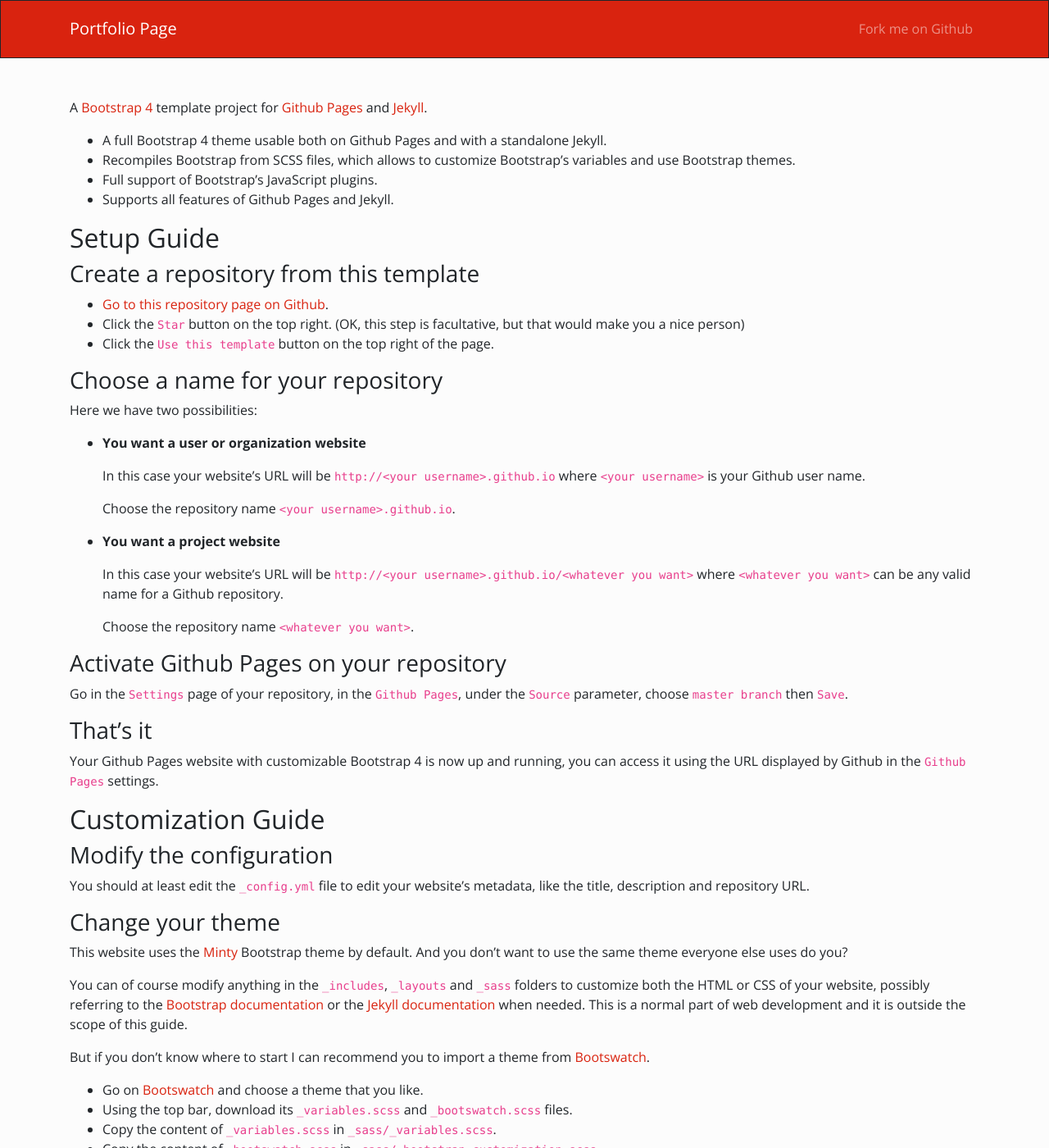
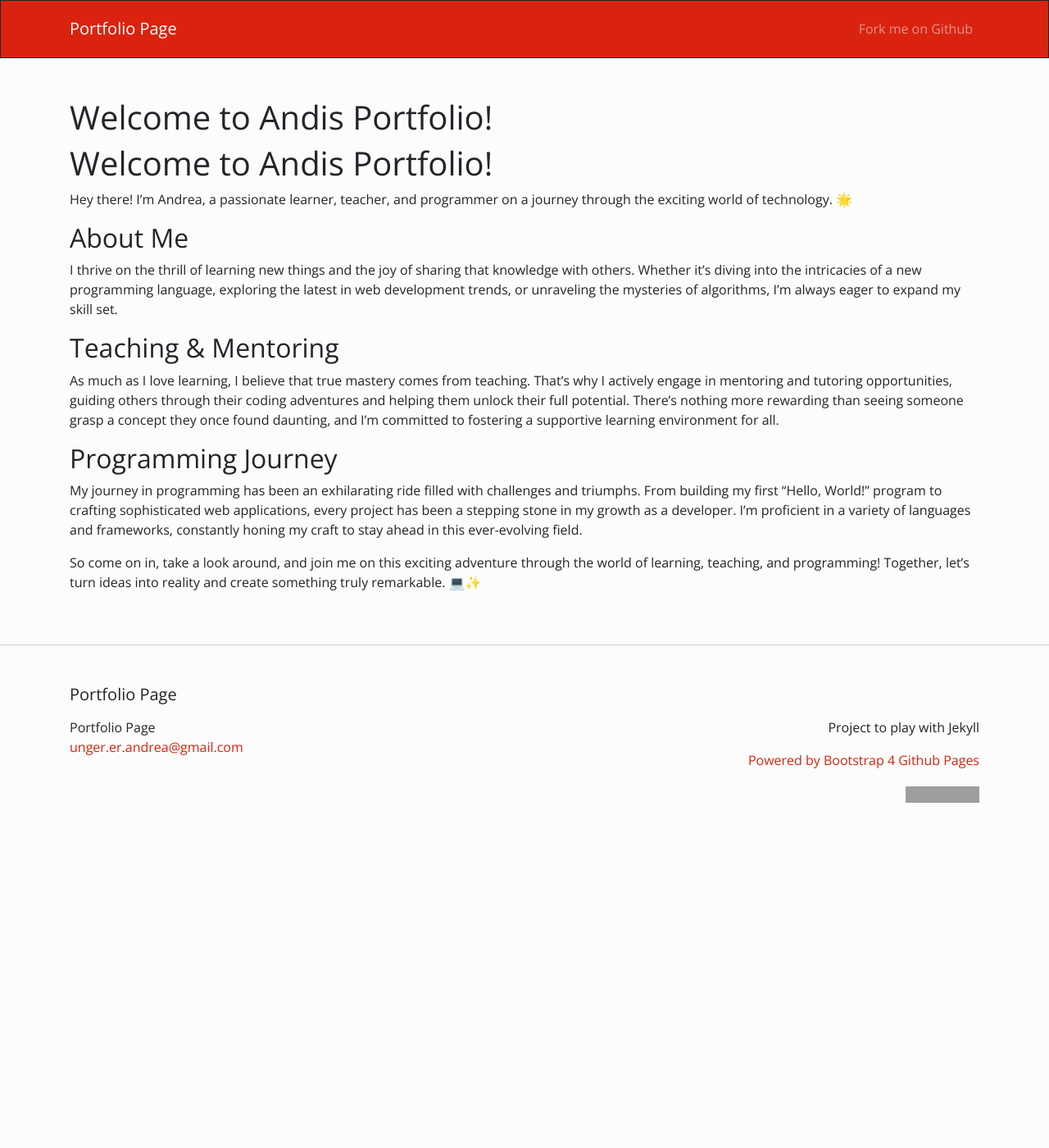
Before and after one commit to andirea19/andirea.github.io, a Jekyll site: the page built from index.md, in a window 1280 px wide and 1400 px high. Shown: the whole window at 82% size. Built offline with Jekyll 4.4.1, drawn with Linux system fonts in a browser that asks for light colours; our own code applies the rules of GitHub Pages for plain Markdown files; some of the changed text lies outside the part shown; grey boxes are pictures that could not be loaded.

Commit message:
Update index.md
added emojis for pizzazz

```diff
--- a/index.md
+++ b/index.md
@@ -1,106 +1,17 @@
+# Welcome to Andis Portfolio!
 
-A [Bootstrap 4](https://getbootstrap.com/) template project for [Github Pages](https://pages.github.com/) and [Jekyll](https://jekyllrb.com/).
+Hey there! I'm Andrea, a passionate learner, teacher, and programmer on a journey through the exciting world of technology. 🌟
 
-* A full Bootstrap 4 theme usable both on Github Pages and with a standalone Jekyll.
-* Recompiles Bootstrap from SCSS files, which allows to customize Bootstrap's variables and use Bootstrap themes.
-* Full support of Bootstrap's JavaScript plugins.
-* Supports all features of Github Pages and Jekyll.
+## About Me
 
-## Setup Guide
+I thrive on the thrill of learning new things and the joy of sharing that knowledge with others. Whether it's diving into the intricacies of a new programming language, exploring the latest in web development trends, or unraveling the mysteries of algorithms, I'm always eager to expand my skill set.
 
-### Create a repository from this template
+## Teaching & Mentoring
 
-* [Go to this repository page on Github](https://github.com/nicolas-van/bootstrap-4-github-pages).
-* Click the `Star` button on the top right. (OK, this step is facultative, but that would make you a nice person)
-* Click the `Use this template` button on the top right of the page.
+As much as I love learning, I believe that true mastery comes from teaching. That's why I actively engage in mentoring and tutoring opportunities, guiding others through their coding adventures and helping them unlock their full potential. There's nothing more rewarding than seeing someone grasp a concept they once found daunting, and I'm committed to fostering a supportive learning environment for all.
 
-### Choose a name for your repository
+## Programming Journey
 
-Here we have two possibilities:
+My journey in programming has been an exhilarating ride filled with challenges and triumphs. From building my first "Hello, World!" program to crafting sophisticated web applications, every project has been a stepping stone in my growth as a developer. I'm proficient in a variety of languages and frameworks, constantly honing my craft to stay ahead in this ever-evolving field.
 
-* **You want a user or organization website**
-
-  In this case your website's URL will be `http://<your username>.github.io` where `<your username>` is your Github user name.
-
-  Choose the repository name `<your username>.github.io`.
-
-* **You want a project website**
-
-  In this case your website's URL will be `http://<your username>.github.io/<whatever you want>` where `<whatever you want>` can be any valid name for a Github repository.
-
-  Choose the repository name `<whatever you want>`.
-
-### Activate Github Pages on your repository
-
-Go in the `Settings` page of your repository, in the `Github Pages`, under the `Source` parameter, choose `master branch` then `Save`.
-
-### That's it
-
-Your Github Pages website with customizable Bootstrap 4 is now up and running, you can access it using the URL displayed by Github in the `Github Pages` settings.
-
-## Customization Guide
-
-### Modify the configuration
-
-You should at least edit the `_config.yml` file to edit your website's metadata, like the title, description and repository URL.
-
-### Change your theme
-
-This website uses the [Minty](https://bootswatch.com/minty/) Bootstrap theme by default. And you don't want to use the same theme everyone else uses do you?
-
-You can of course modify anything in the `_includes`, `_layouts` and `_sass` folders to customize both the HTML or CSS of your website, possibly referring to the [Bootstrap documentation](https://getbootstrap.com/) or the [Jekyll documentation](https://jekyllrb.com/) when needed. This is a normal part of web development and it is outside the scope of this guide.
-
-But if you don't know where to start I can recommend you to import a theme from [Bootswatch](https://bootswatch.com/).
-
-* Go on [Bootswatch](https://bootswatch.com/) and choose a theme that you like.
-* Using the top bar, download its `_variables.scss` and `_bootswatch.scss` files.
-* Copy the content of `_variables.scss` in `_sass/_variables.scss`.
-* Copy the content of `_bootswatch.scss` in `_sass/_bootstrap_customization.scss`.
-
-That's it, you now have a totally different appearance for you website.
-
-### Modify the content
-
-You probably don't want the present guide to be the front page of your website, so you should edit the `index.md` file. You probably also want to edit or delete the `CONTRIBUTING.md`, `README.md` and `LICENSE.md` files.
-
-Aside from that you can of course create new pages and posts like with any Jekyll website by refering to the [Jekyll documentation](https://jekyllrb.com/).
-
-### Run Jekyll on your computer to speed up testing
-
-Editing your website's content or theme directly on Github is completely possible but, due to the time Github Pages takes to update your website, it will probably be much more effective to work using a local Jekyll installation.
-
-To do so:
-
-* Install the [requirements for Jekyll](https://jekyllrb.com/docs/installation/).
-* Type `bundle install` at the root of your project to install the necessary Ruby dependencies.
-* Type `bundle exec jekyll serve` to launch the test Jekyll web server that will re-compile your work if you edit it.
-* You can then open `http://localhost:4000` in your web browser to see your work-in-progress website.
-
-Please note that, to ensure maximum compatibility with Github Pages, the `Gemfile` of this project references the `github-pages` gem, not Jekyll directly. This implies some differences in behavior compared to the official documentation of Jekyll.
-
-## Known issues
-
-* Bootstrap 4 should normally be post-processed using [Autoprefixer](https://github.com/postcss/autoprefixer). Even if it is possible to use autoprefixer with Jekyll, it is not possible with a classic Github Pages installation without adding some kind of pre-processing before publication. Since this project mostly aims compatibility with Github Pages I prefer to keep it that way. The consequences of this choice is that some Bootstrap features could not work as expected on older browsers.
-
-## How to contribute
-
-Like this project ? [Consider adding a star on Github](https://github.com/nicolas-van/bootstrap-4-github-pages).
-
-[You can also see the contribution guide](https://github.com/nicolas-van/bootstrap-4-github-pages/blob/master/CONTRIBUTING.md).
-
-## Websites using Bootstrap 4 Github Pages
-
-* [My personal blog](https://nicolas-van.github.io/)
-* [the wavelet's profile](https://thewavelet.github.io/)
-* [William Moore's website](https://will2bill.com/)
-* [roseblood.github.io](https://roseleblood.github.io/)
-* [borislouis.github.io](https://borislouis.github.io/)
-* [dariusnwadike.github.io](https://dariusnwadike.github.io/)
-* [libcoap.net](https://libcoap.net/)
-
-## Other Github Pages related projects
-
-I'm a fan of Github Pages for the possibilities it offers to anyone to publish a website for free. I have multiple projects that could be of interest if that's your case too:
-
-* [Easy Markdown to Github Pages](https://nicolas-van.github.io/easy-markdown-to-github-pages/)
-* [Parcel Github Pages Boilerplate](https://github.com/nicolas-van/parcel-github-pages-boilerplate)
+So come on in, take a look around, and join me on this exciting adventure through the world of learning, teaching, and programming! Together, let's turn ideas into reality and create something truly remarkable. 💻✨
```
